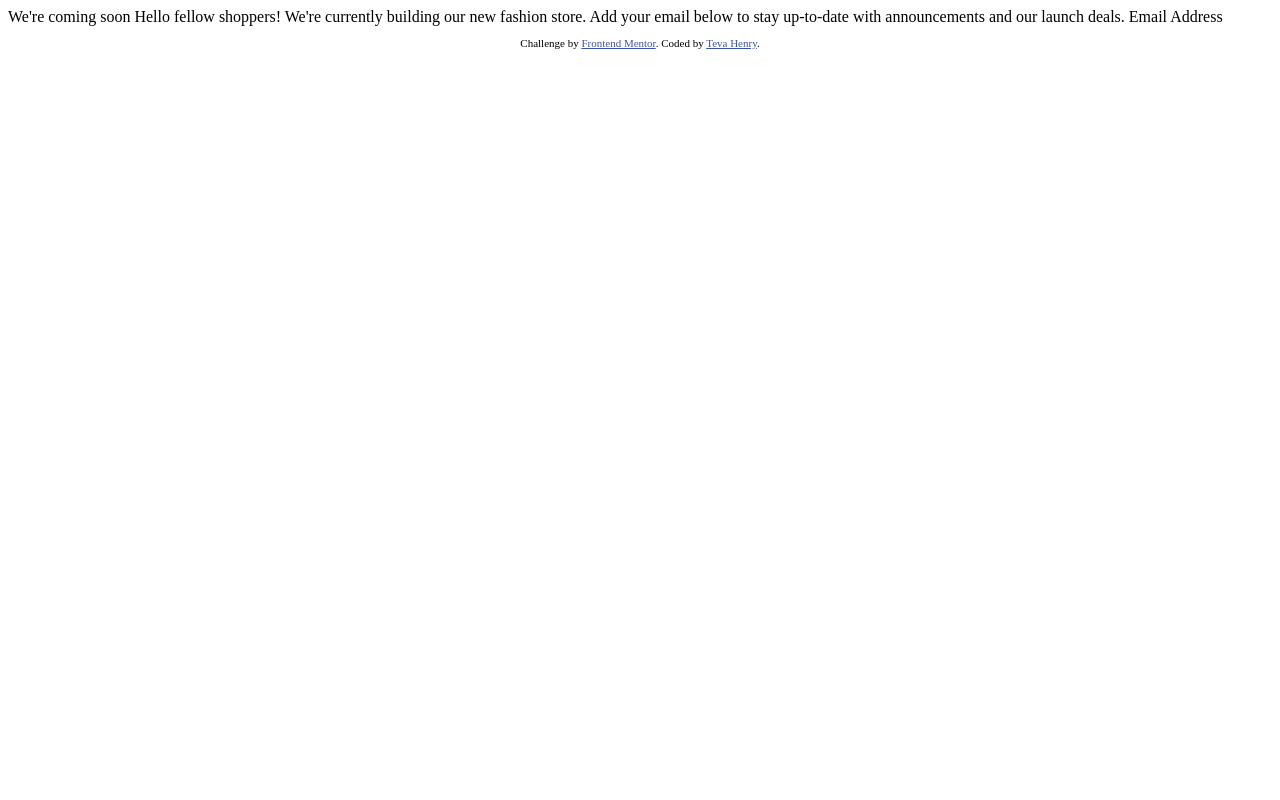
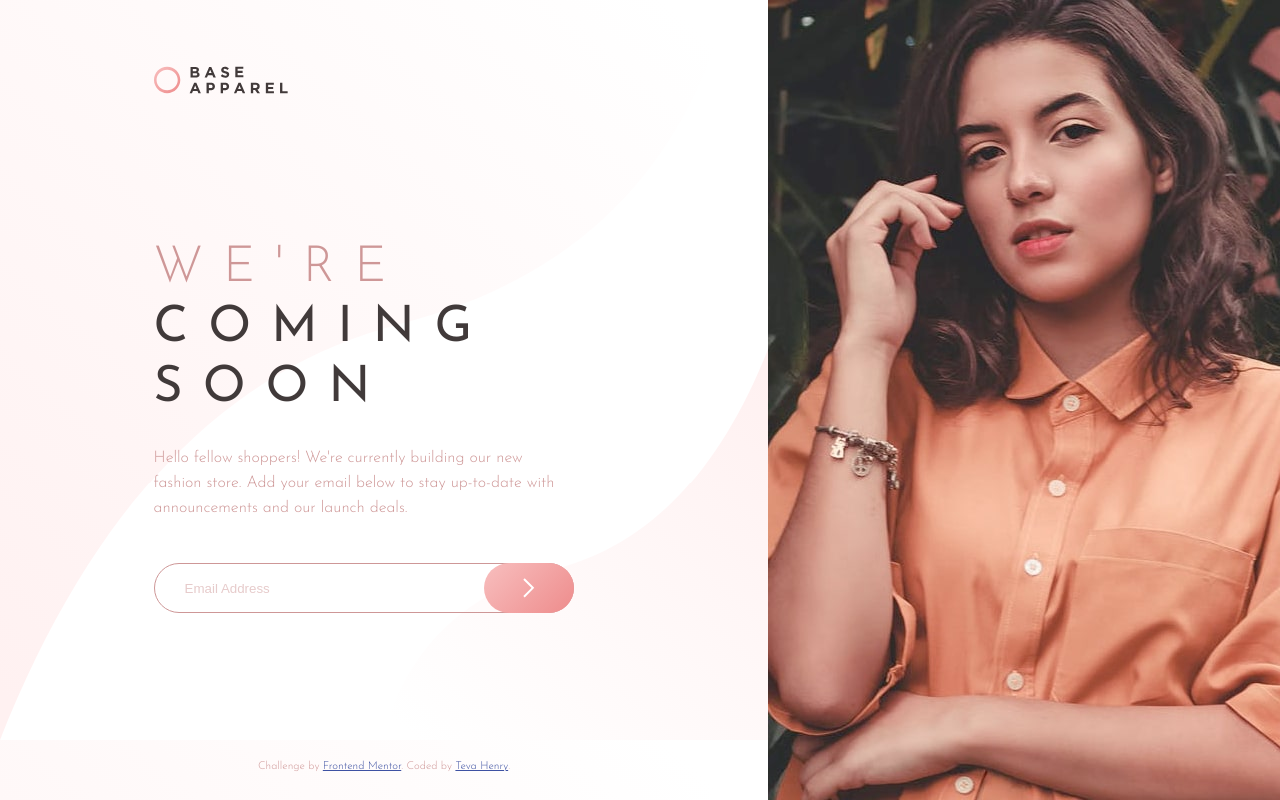
Before and after one commit to TevaHenry-frontendmentor/Apparel-coming-soon, a plain HTML site: page index.html in a window 1280 px wide. Drawn offline with Linux system fonts and the light colour scheme.

Commit message:
finished design

```diff
--- a/index.html
+++ b/index.html
@@ -6,28 +6,32 @@
 
   <link rel="icon" type="image/png" sizes="32x32" href="./images/favicon-32x32.png">
 
+  <link href="https://fonts.googleapis.com/css2?family=Josefin+Sans:wght@300;400;600&display=swap" rel="stylesheet">
+  <link rel="stylesheet" href="style.css">
+
   <title>Frontend Mentor | Base Apparel coming soon page</title>
 
-  <!-- Feel free to remove these styles or customise in your own stylesheet 👍 -->
-  <style>
-    .attribution { font-size: 11px; text-align: center; }
-    .attribution a { color: hsl(228, 45%, 44%); }
-  </style>
 </head>
 <body>
-
-  We're coming soon
-
-  Hello fellow shoppers! We're currently building our new fashion store.
-  Add your email below to stay up-to-date with announcements and our launch deals.
-
-  Email Address
-
+  <header>
+    <img src="./images/logo.svg" alt="Base Apparel">
+  </header>
+  <div class="hero"></div>
+  <main>
+      <h1>We're <span>coming soon</span></h1>
+      <p>Hello fellow shoppers! We're currently building our new fashion store.
+        Add your email below to stay up-to-date with announcements and our launch deals.</p>
+      <form action="">
+        <input type="email" placeholder="Email Address">
+        <button type="button"><img src="./images/icon-arrow.svg" alt="submit"></button>
+      </form>
+  </main>
   <footer>
     <p class="attribution">
       Challenge by <a href="https://www.frontendmentor.io?ref=challenge" target="_blank" rel=”noreferrer noopener”>Frontend Mentor</a>.
       Coded by <a href="https://tevahenry.com">Teva Henry</a>.
     </p>
   </footer>
+  <script src="./index.js"></script>
 </body>
 </html>
--- /dev/null
+++ b/index.js
@@ -0,0 +1,19 @@
+const submitBtn = document.querySelector('button')
+const inputField = document.querySelector('input')
+const form = document.querySelector('form')
+
+const emailCheck = /^[a-zA-Z0-9.!#$%&’*+/=?^_`{|}~-]+@[a-zA-Z0-9-]+(?:\.[a-zA-Z0-9-]+)*$/
+
+const handleErr = () => {
+  if (!emailCheck.test(inputField.value)) {
+    form.classList.add('error')
+    // inputField.classList.add('error')
+  } else {
+    // submit
+  }
+}
+
+const handleReset = () => form.classList.remove('error')
+
+submitBtn.addEventListener('click', handleErr)
+inputField.addEventListener('focus', handleReset)
--- /dev/null
+++ b/style.css
@@ -0,0 +1,204 @@
+* {
+  padding: 0;
+  margin: 0;
+  box-sizing: border-box;
+  outline: none;
+}
+
+:root {
+  --desaturated-red: hsl(0, 36%, 70%);
+  --soft-red: hsl(0, 93%, 68%);
+  --dark-grayish-red: hsl(0, 6%, 24%);
+}
+
+body {
+  height: 100vh;
+  width: 100vw;
+  font-family: 'Josefin Sans', sans-serif;
+  color: var(--desaturated-red);
+  font-weight: 400;
+  background: linear-gradient(135deg, hsl(0, 0%, 100%), hsl(0, 100%, 98%));
+}
+
+header {
+  height: 10vh;
+  display: flex;
+  align-items: center;
+  margin-left: 10%;
+}
+
+header > img {
+  height: 35%;
+}
+
+main {
+  width: 100%;
+  height: 50vh;
+  display: flex;
+  flex-direction: column;
+  justify-content: space-evenly;
+  align-items: center;
+  text-align: center;
+  margin-top: 2rem;
+}
+
+.hero {
+  width: 100%;
+  height: 30%;
+  background-image: url(./images/hero-mobile.jpg);
+  background-size: cover;
+}
+
+h1 {
+  font-size: 40px;
+  font-weight: 300;
+  text-transform: uppercase;
+  word-spacing: 100vw;
+  letter-spacing: 10px;
+  margin-top: 20px;
+}
+
+h1 > span {
+  font-weight: 600;
+  color: var(--dark-grayish-red);
+}
+
+p {
+  width: 320px;
+  line-height: 25px;
+  font-weight: 300;
+}
+
+form {
+  display: flex;
+  position: relative;
+}
+
+input {
+  height: 50px;
+  width: 310px;
+  border: 1px solid var(--desaturated-red);
+  border-radius: 30px;
+  background: transparent;
+  padding-left: 30px;
+}
+
+input::placeholder {
+  opacity: 0.5;
+  color: var(--desaturated-red);
+}
+
+.error > input {
+  border: 2px solid var(--soft-red);
+}
+
+.error::after {
+  content: "Please provide a valid email.";
+  font-size: 12px;
+  width: 300px;
+  color: var(--soft-red);
+  position: absolute;
+  top: 60px;
+  right: 90px;
+}
+
+.error::before {
+  content: url(./images/icon-error.svg);
+  position: absolute;
+  right: 110px;
+  top: 12px;
+}
+
+button {
+  display: flex;
+  justify-content: center;
+  align-items: center;
+  border: none;
+  height: 50px;
+  width: 70px;
+  border-radius: 40px;
+  background: linear-gradient(135deg, hsl(0, 80%, 86%), hsl(0, 74%, 74%));
+  position: absolute;
+  right: 0;
+  transition: transform 0.2s ease;
+}
+
+button:hover {
+  transform: scale(1.1);
+  transition: transform 0.2s ease;
+  cursor: pointer;
+}
+
+footer {
+  display: flex;
+  justify-content: center;
+}
+
+@media only screen and (min-width: 900px) {
+  body {
+    display: grid;
+    grid-template-columns: 3fr 2fr;
+    grid-template-rows: 20vh 1fr;
+    grid-template-areas:
+    "header hero"
+    "content hero";
+    background-image: url(./images/bg-pattern-desktop.svg);
+    background-size: 60%;
+  }
+
+  header {
+    grid-area: header;
+    margin-left: 20%;
+    margin-top: 5vh;
+  }
+
+  .hero {
+    grid-area: hero;
+    background-image: url(./images/hero-desktop.jpg);
+    height: 100%;
+  }
+
+  main {
+    grid-area: content;
+    align-items: flex-start;
+    text-align: start;
+    width: 100%;
+    height: 70%;
+    padding-left: 20%;
+  }
+
+  h1 {
+    font-size: 50px;
+    letter-spacing: 20px;
+    line-height: 120%;
+  }
+
+  h1 > span {
+    font-weight: 400;
+  }
+
+  p {
+    width: 420px;
+    margin-bottom: 1rem;
+  }
+
+  input {
+    width: 420px;
+  }
+
+  button {
+    width: 90px;
+  }
+
+}
+
+.attribution {
+  font-size: 11px;
+  text-align: center;
+  position: absolute;
+  bottom: 5px;
+}
+
+.attribution a {
+  color: hsl(228, 45%, 44%);
+}
```
